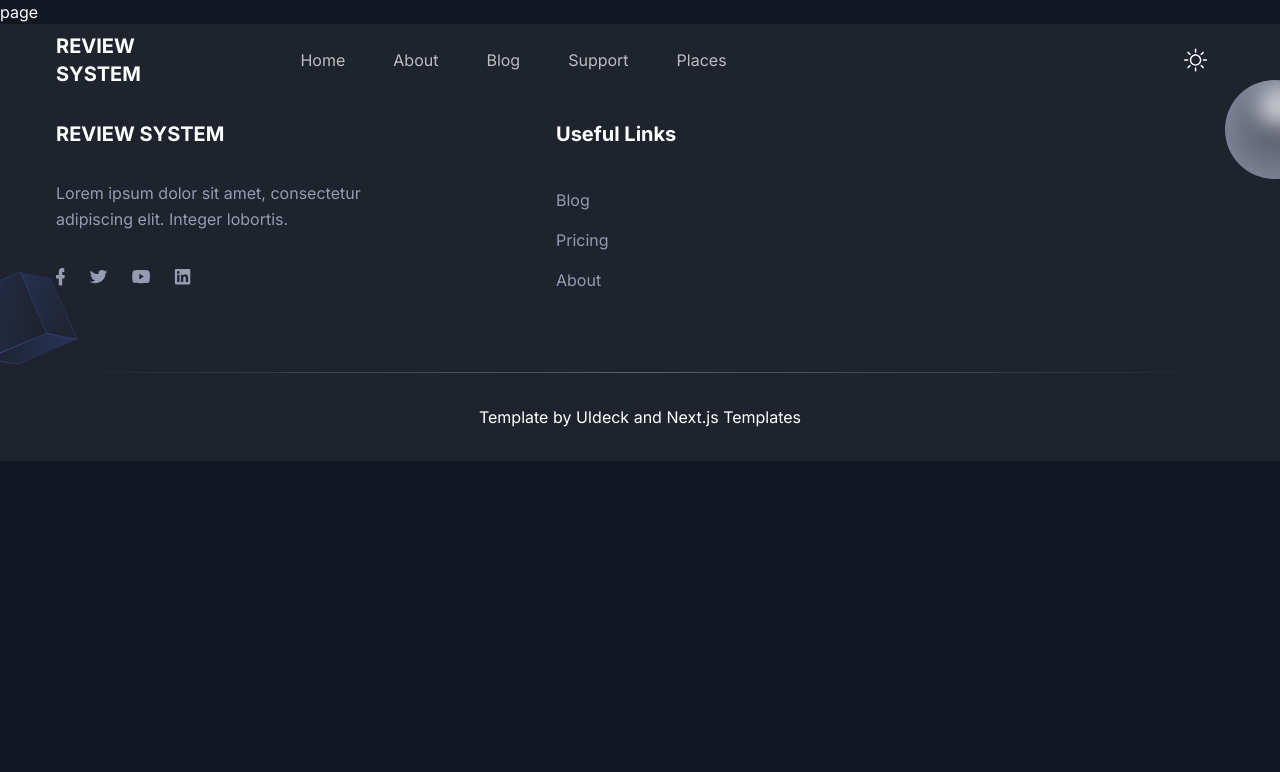
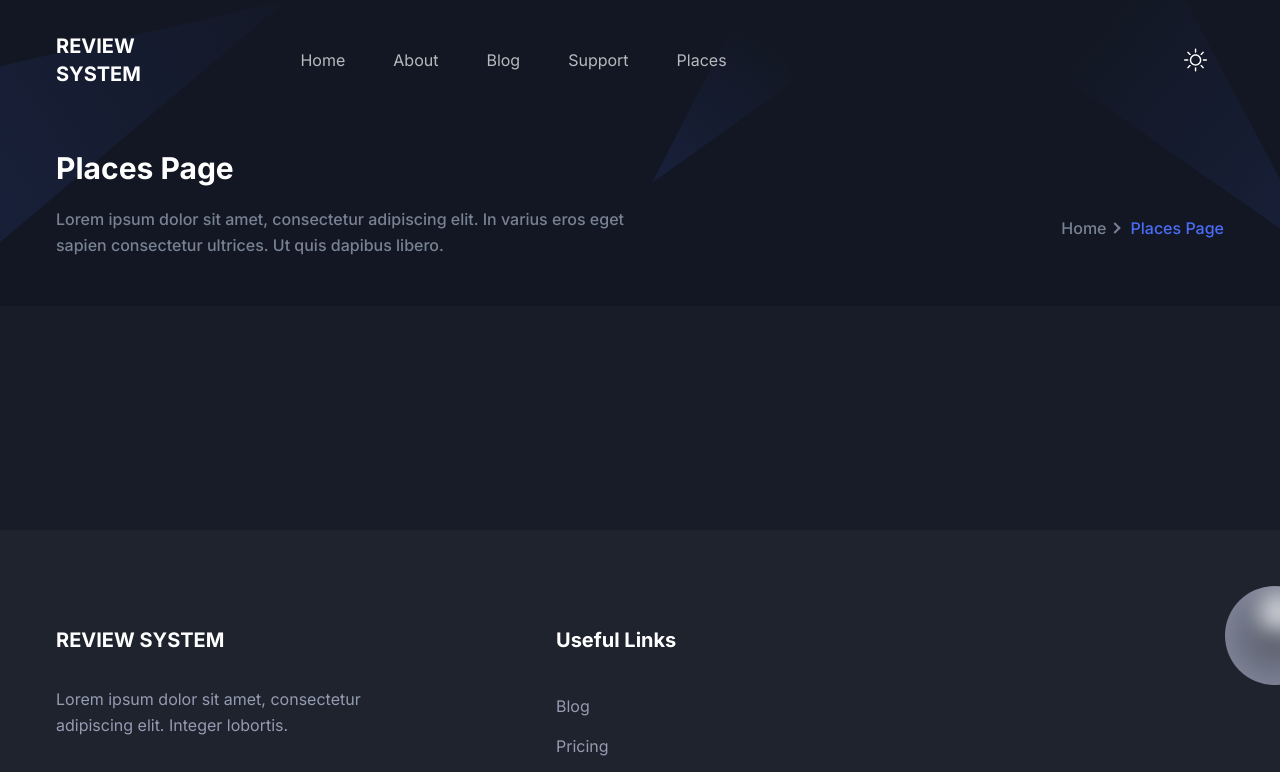
Before and after one commit to gigabite-hub/react-review-system, a Next.js app: page /reviews/addreview in a window 1280 px wide. Shown: the top 772 px of the page. Built offline with nearby package versions, Linux system fonts and the light colour scheme.

Commit message:
add review page

```diff
--- a/app/reviews/addreview/page.tsx
+++ b/app/reviews/addreview/page.tsx
@@ -1,9 +1,26 @@
-import React from 'react'
+"use client";
+import React from "react";
+import { useQuery } from "@tanstack/react-query";
+import { fetchPlaces } from "@/api/places";
+import Breadcrumb from "@/components/Common/Breadcrumb";
 
-const page = () => {
+const Page = () => {
+
   return (
-    <div>page</div>
-  )
-}
+    <>
+      <Breadcrumb
+        pageName="Places Page"
+        description="Lorem ipsum dolor sit amet, consectetur adipiscing elit. In varius eros eget sapien consectetur ultrices. Ut quis dapibus libero."
+      />
+      <section className="dark:bg-bg-color-dark bg-gray-light relative z-10 py-16 md:py-20 lg:py-28">
+        <div className="container">
+          <div className="grid grid-cols-1 gap-6 md:grid-cols-2 lg:grid-cols-3">
 
-export default page
+          </div>
+        </div>
+      </section>
+    </>
+  );
+};
+
+export default Page;
```
